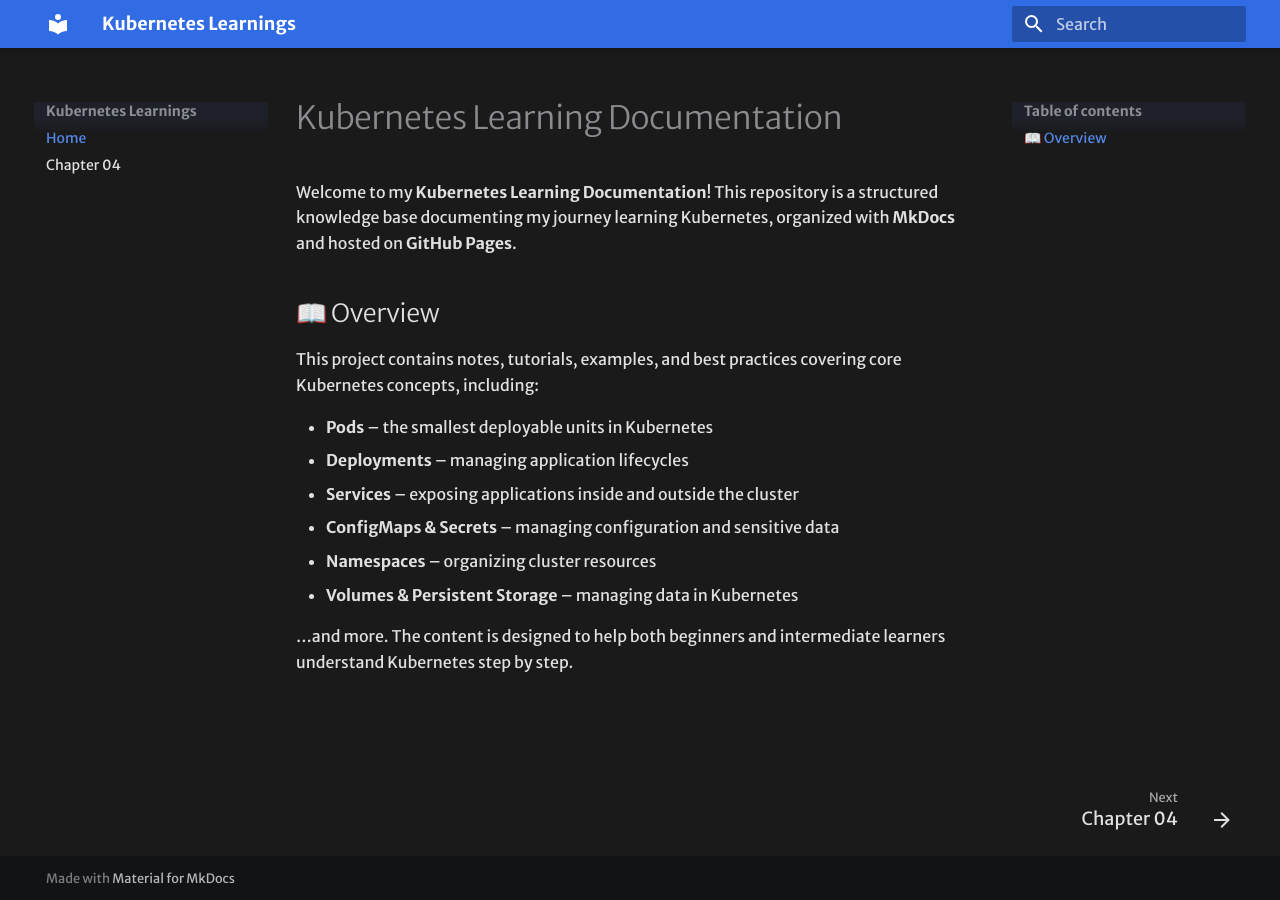
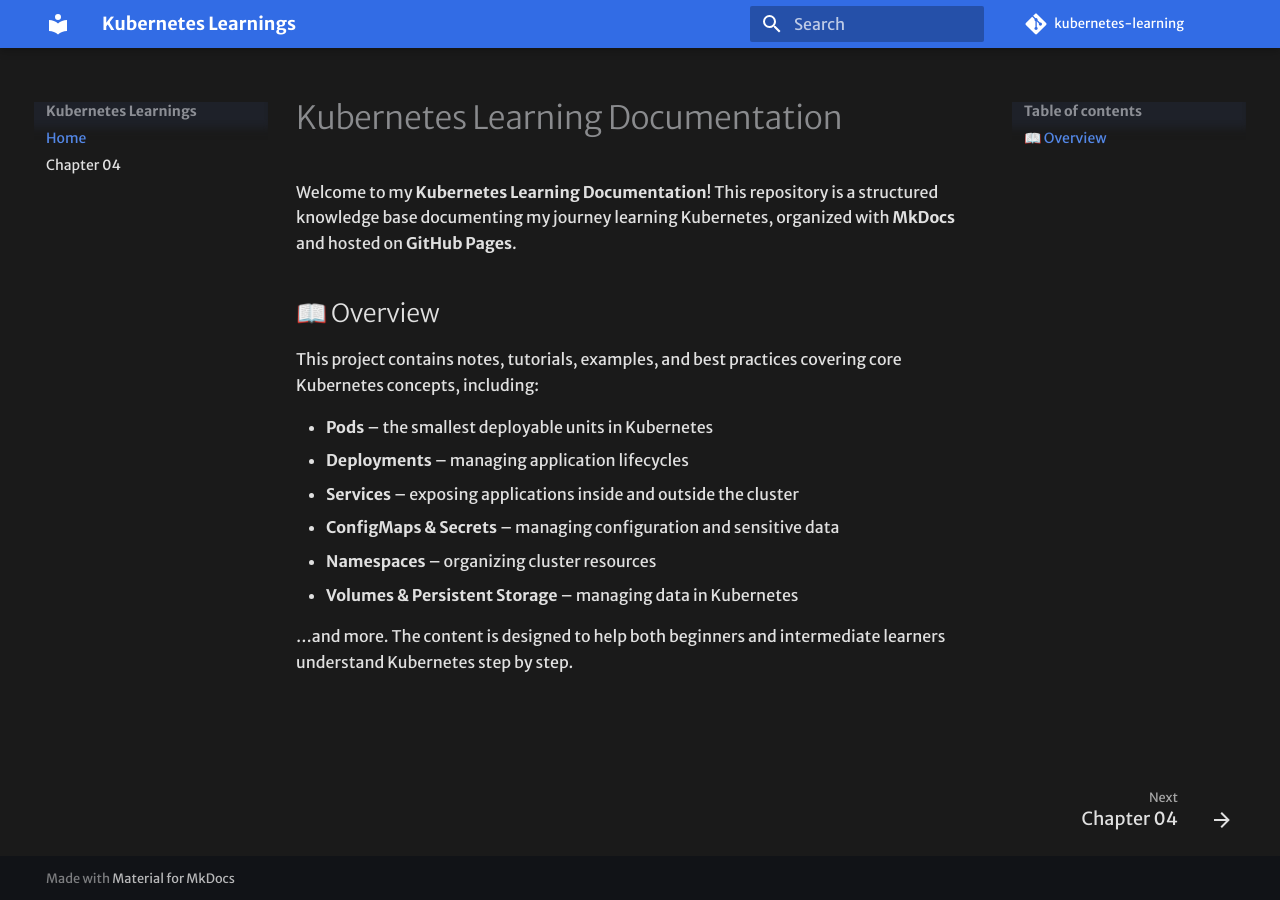
Before and after one commit to Rahul-404/kubernetes-learning, an MkDocs documentation site: the page built from docs/index.md, in a window 1280 px wide. Built offline with MkDocs 1.6.1 and Material for MkDocs 9.7.7, drawn with Linux system fonts in a browser that asks for light colours; some web fonts are replaced; comment, search, counter and statistics services are not loaded.

Commit message:
added site links

```diff
--- a/mkdocs.yml
+++ b/mkdocs.yml
@@ -1,5 +1,8 @@
 site_name: Kubernetes Learnings
-site_dir: site  # (optional) Output folder for the built site
+site_url: https://github.com/Rahul-404/kubernetes-learning/
+
+repo_url: https://github.com/Rahul-404/kubernetes-learning/
+repo_name: kubernetes-learning
 
 theme:
   name: "material"
```
